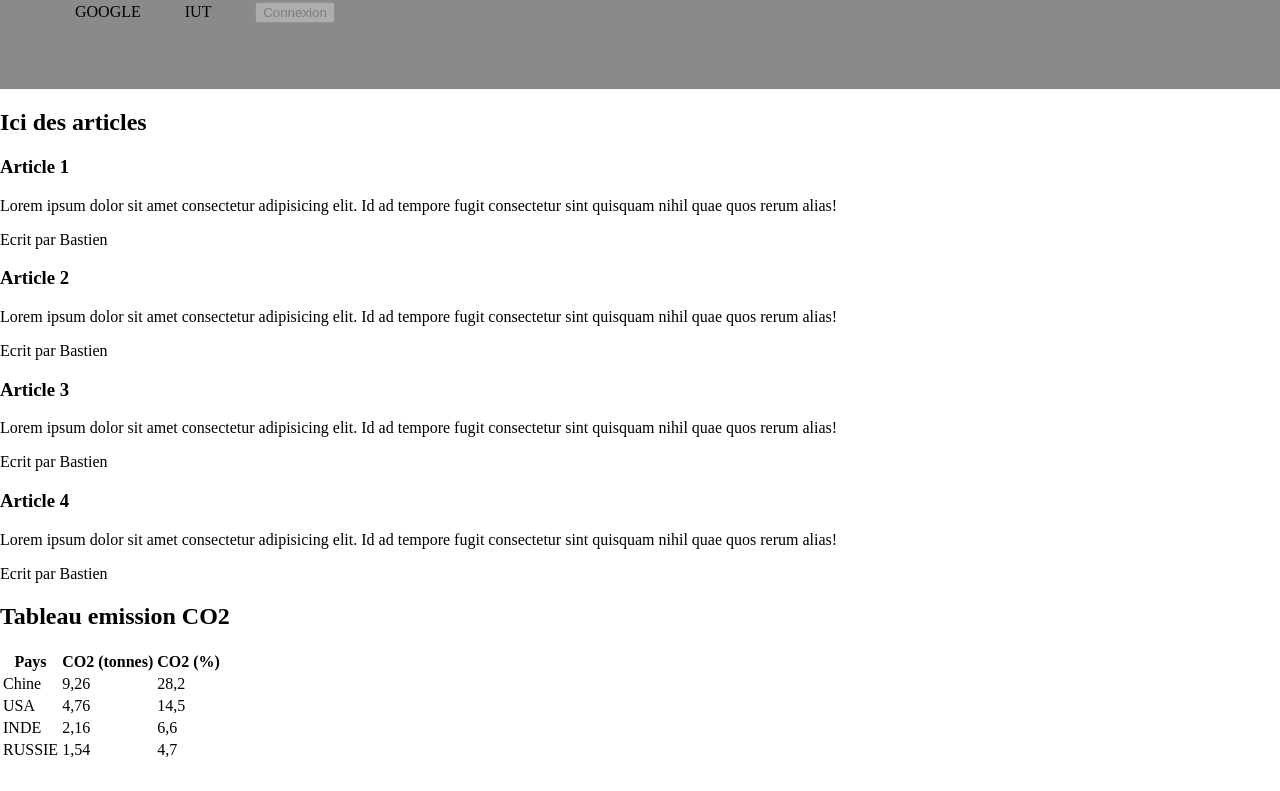
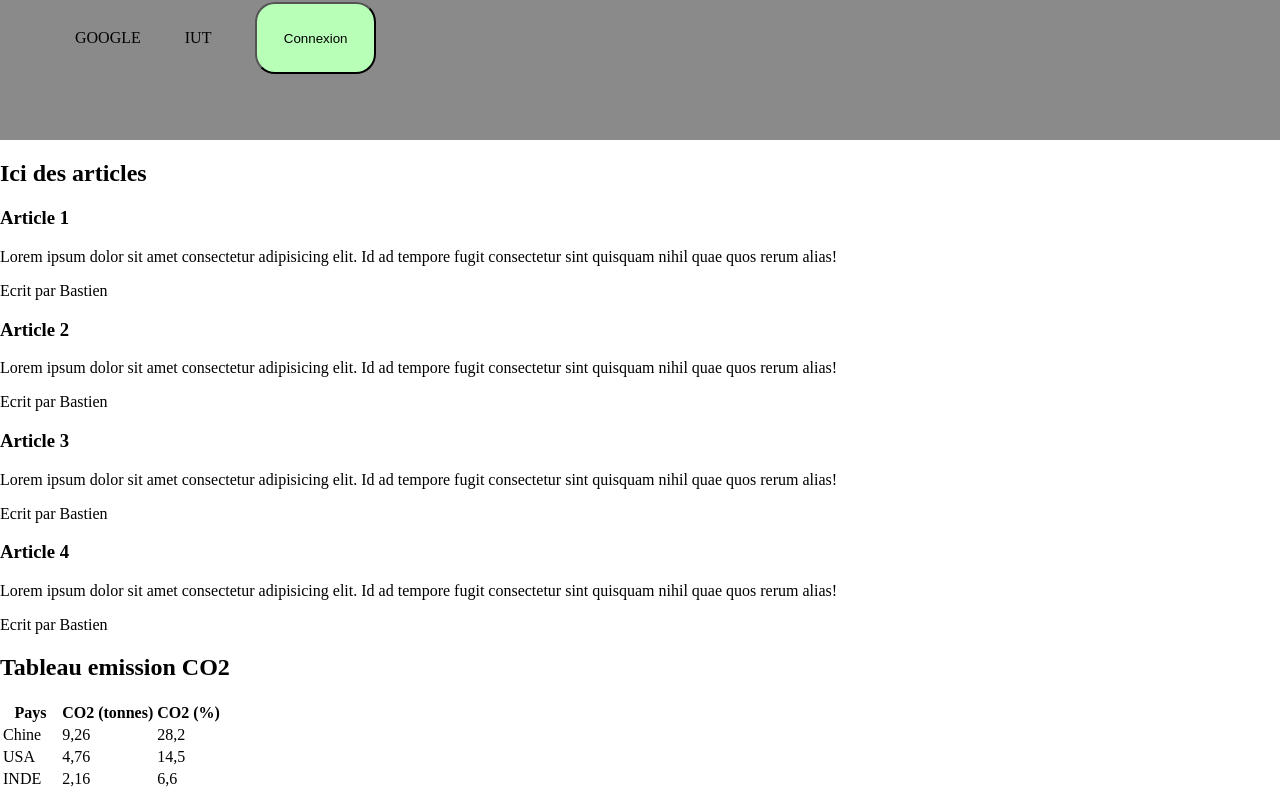
Before and after one commit to bastien-roussel/BUT1-GA-TD-WEB, a plain HTML site: page index.html in a window 1280 px wide. Shown: the part 101-892 px from the top of the page. Drawn offline with Linux system fonts and the light colour scheme.

Commit message:
exo 3 css

```diff
--- a/css/styles.css
+++ b/css/styles.css
@@ -29,3 +29,16 @@ body{
     text-decoration: none;
     color: black
 }
+
+/* exo 3  */
+.mon-bo-btn{
+    border-radius: 20px;
+    background-color: rgb(184, 255, 184);
+    padding: 2em;
+}
+
+.mon-bo-btn:hover{
+    background-color: #3a3a3a;
+    color: white;
+    cursor: pointer;
+}
--- a/index.html
+++ b/index.html
@@ -28,7 +28,7 @@
                     </a>
                 </li>
                 <li class="mes-items">
-                    <button disabled>Connexion</button>
+                    <button class="mon-bo-btn">Connexion</button>
                     <!-- <input type="button" value="Connexion2"> -->
                 </li>
             </ul>
```
